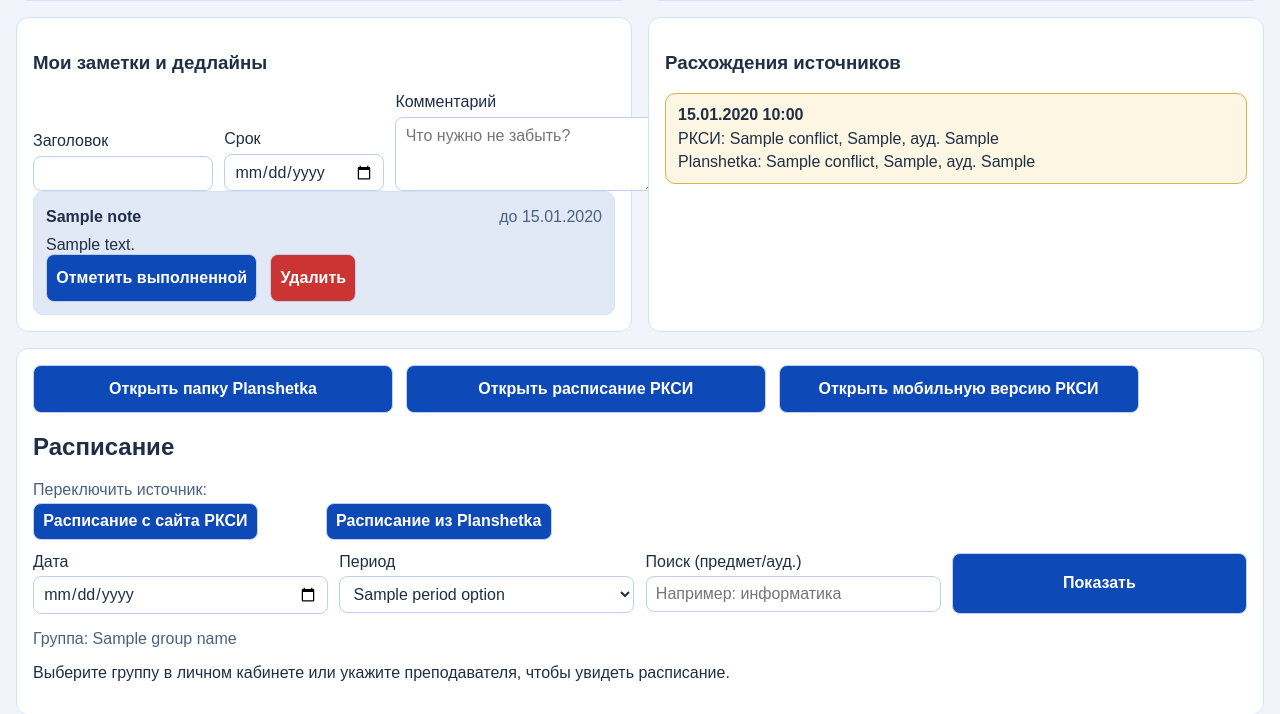
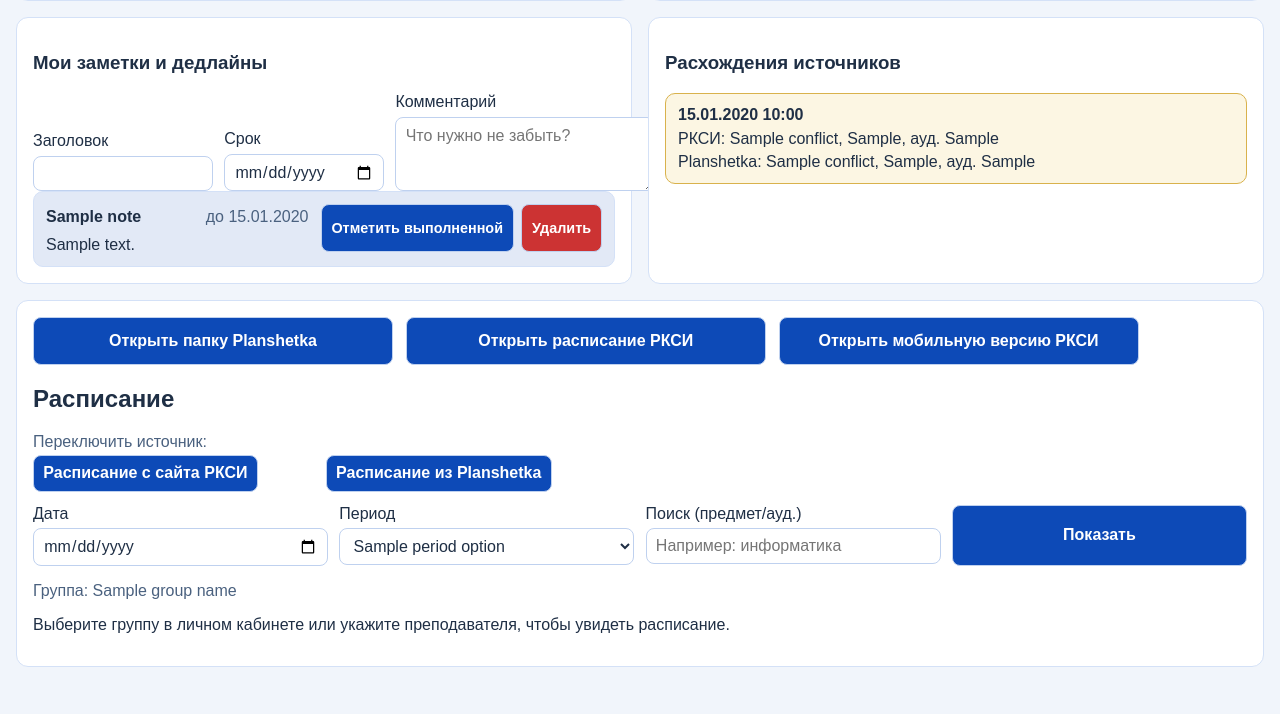
Before and after one commit to rusas161rus/RKSI, a Flask app: template templates/user_dashboard.html in a window 1280 px wide. Shown: the part 879-1593 px from the top of the page. Run offline with Flask 3, Linux system fonts and the light colour scheme; the template is opened without the code that fills it: most values are stand-ins (such as "Sample title", 1, 10 or a date in 2020); parts of the project's set-up code (start-up, migrations or seed data) failed here and were passed over; some libraries are stand-ins or nearby versions.

Commit message:
Adjust notes card actions layout and compact button styles

```diff
--- a/static/style.css
+++ b/static/style.css
@@ -702,6 +702,42 @@ th, td {
   flex: 0 1 auto;
 }
 
+.note-card {
+  display: flex;
+  align-items: flex-start;
+  justify-content: space-between;
+  gap: 0.75rem;
+}
+
+.note-card__main {
+  flex: 1 1 auto;
+  min-width: 0;
+}
+
+.note-card__actions {
+  flex: 0 0 auto;
+  margin-left: auto;
+  align-items: flex-start;
+  gap: 0.45rem;
+}
+
+.note-card__actions form {
+  margin: 0;
+}
+
+.note-card__actions .compact-form {
+  display: block;
+}
+
+.note-card__actions button {
+  width: auto;
+  min-height: 2rem;
+  padding: 0.28rem 0.62rem;
+  font-size: 0.9rem;
+  line-height: 1.2;
+  white-space: nowrap;
+}
+
 .warning-card {
   border-color: #d9b24c;
   background: color-mix(in srgb, #f4df9c 28%, var(--card-bg));
@@ -893,6 +929,16 @@ th, td {
   .ai-chat-form {
     grid-template-columns: 1fr;
   }
+
+  .note-card {
+    flex-direction: column;
+  }
+
+  .note-card__actions {
+    margin-left: 0;
+    width: 100%;
+    justify-content: flex-start;
+  }
 }
 
 @media (max-width: 640px) {
--- a/templates/user_dashboard.html
+++ b/templates/user_dashboard.html
@@ -177,13 +177,15 @@
     {% if notes %}
       <div class="mini-list">
         {% for note in notes %}
-        <article class="mini-list__item {% if note.is_done %}is-done{% endif %}">
-          <div class="mini-list__row">
-            <strong>{{ note.title }}</strong>
-            {% if note.due_date %}<span class="meta">до {{ note.due_date.strftime('%d.%m.%Y') }}</span>{% endif %}
+        <article class="mini-list__item note-card {% if note.is_done %}is-done{% endif %}">
+          <div class="note-card__main">
+            <div class="mini-list__row">
+              <strong>{{ note.title }}</strong>
+              {% if note.due_date %}<span class="meta">до {{ note.due_date.strftime('%d.%m.%Y') }}</span>{% endif %}
+            </div>
+            {% if note.note_text %}<p>{{ note.note_text }}</p>{% endif %}
           </div>
-          {% if note.note_text %}<p>{{ note.note_text }}</p>{% endif %}
-          <div class="action-row compact-actions">
+          <div class="action-row compact-actions note-card__actions">
             <form method="post" class="grid-form compact-form">
               {{ preserve_filters() }}
               <input type="hidden" name="profile_action" value="toggle_note_done" />
```
